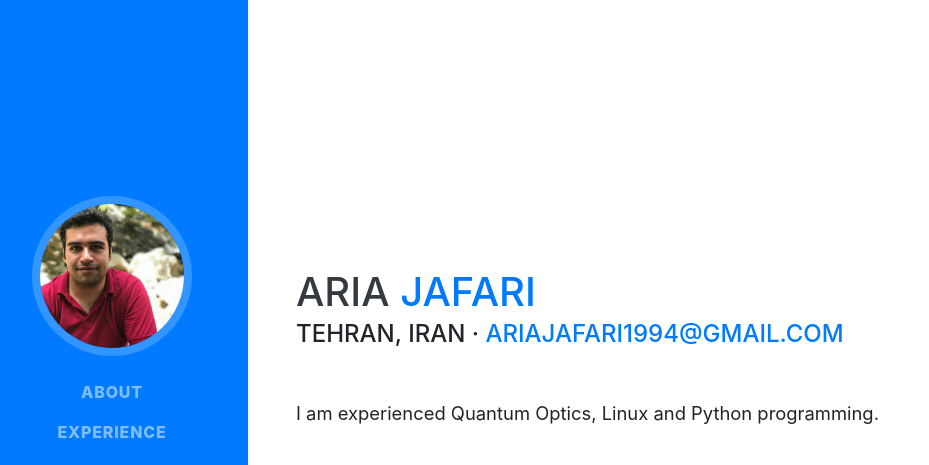
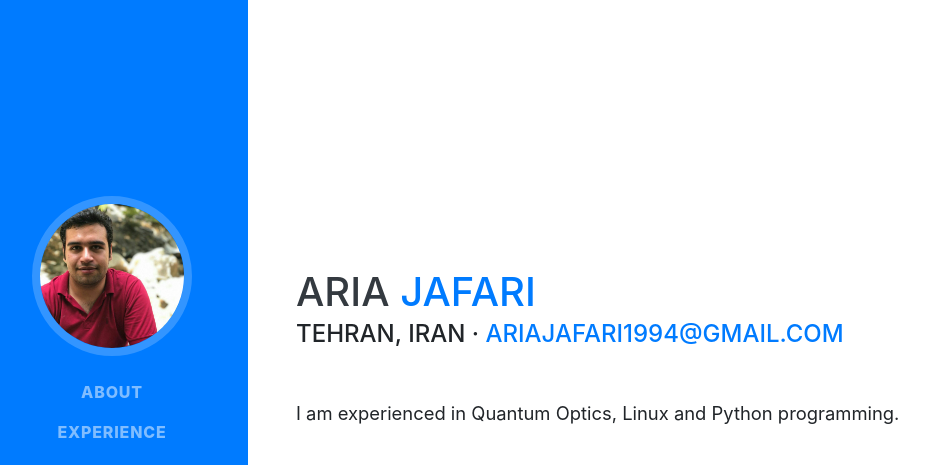
Before and after one commit to ariajafari/ariajafari.github.io, a website with bundled scripts: page index.html in a window 1280 px wide. Shown: the top 465 px of the page, without its empty margins (24-953 px from the left). Built offline with nearby package versions, Linux system fonts and the light colour scheme; a web font is replaced by a local one.

```diff
--- a/index.html
+++ b/index.html
@@ -70,7 +70,7 @@
         <div class="subheading mb-5">Tehran, Iran ·
           <a href="mailto:ariajafari1994@gmail.com">ariajafari1994@gmail.com</a>
         </div>
-        <p class="lead mb-5">I am experienced Quantum Optics, Linux and Python programming.</p>
+        <p class="lead mb-5">I am experienced in  Quantum Optics, Linux and Python programming.</p>
         <div class="social-icons">
           <a href="https://github.com/ariajafari">
             <i class="fab fa-github"></i>
```
